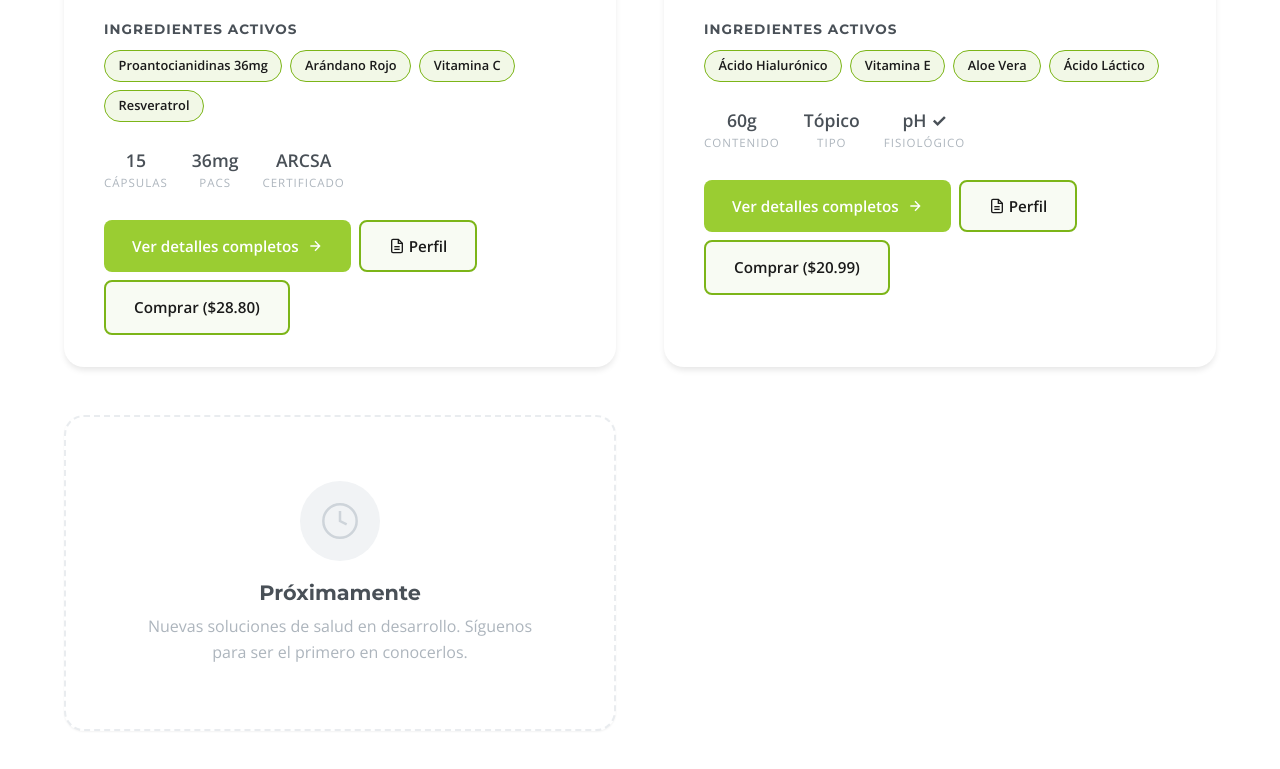
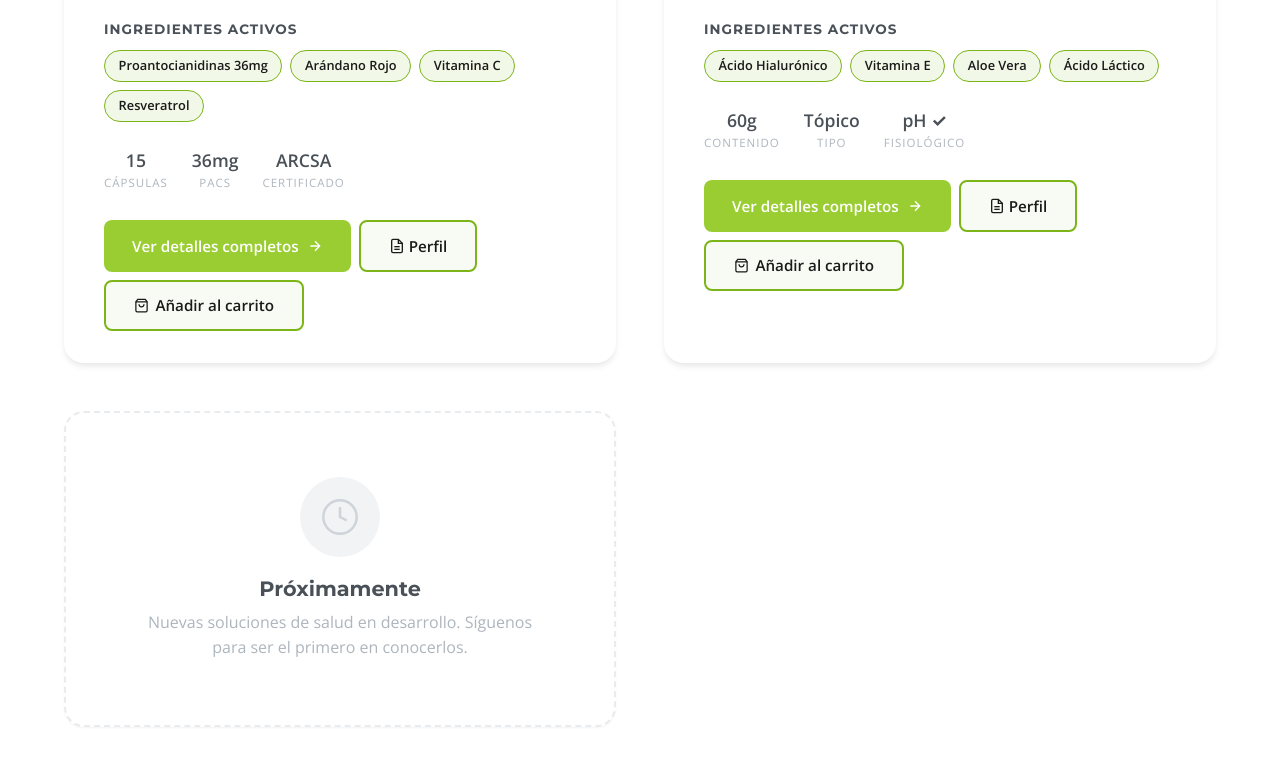
Before and after one commit to J03l-code/profarnova, a plain HTML site: page productos.html in a window 1280 px wide. Shown: the part 1179-1948 px from the top of the page. Drawn offline with nearby package versions, Linux system fonts and the light colour scheme; no server answers.

Commit message:
feat: add cart button to all page headers, fix productos.html buy buttons

```diff
--- a/productos.html
+++ b/productos.html
@@ -166,9 +166,16 @@
                     <li><a href="contacto.html" class="nav-link">Contacto</a></li>
                 </ul>
             </nav>
+            <!-- Cart button -->
+            <button onclick="openCartDrawer()" id="nav-cart-btn" aria-label="Ver carrito" style="position:relative;background:none;border:2px solid currentColor;border-radius:10px;padding:7px 14px;cursor:pointer;display:flex;align-items:center;gap:6px;font-weight:700;font-size:0.85rem;transition:all .2s;color:inherit;margin-right:8px">
+                <svg width="18" height="18" viewBox="0 0 24 24" fill="none" stroke="currentColor" stroke-width="2"><path d="M6 2L3 6v14a2 2 0 002 2h14a2 2 0 002-2V6l-3-4z"/><line x1="3" y1="6" x2="21" y2="6"/><path d="M16 10a4 4 0 01-8 0"/></svg>
+                <span>Carrito</span>
+                <span class="cart-badge" style="display:none;position:absolute;top:-8px;right:-8px;background:#ef4444;color:#fff;border-radius:50%;width:20px;height:20px;font-size:0.7rem;font-weight:800;align-items:center;justify-content:center">0</span>
+            </button>
             <button class="menu-toggle" id="menuToggle" aria-label="Abrir menú"><span></span><span></span><span></span></button>
         </div>
     </header>
+
 
     <section class="page-hero">
         <div class="container">
@@ -217,7 +224,10 @@
                                 <svg width="16" height="16" viewBox="0 0 24 24" fill="none" stroke="currentColor" stroke-width="2"><path d="M14 2H6a2 2 0 0 0-2 2v16a2 2 0 0 0 2 2h12a2 2 0 0 0 2-2V8z"/><polyline points="14 2 14 8 20 8"/><line x1="16" y1="13" x2="8" y2="13"/><line x1="16" y1="17" x2="8" y2="17"/></svg>
                                 Perfil
                             </button>
-                            <a href="https://wa.me/593987646968?text=Hola,%20me%20interesa%20comprar%20CYSPREX%20por%20$28.80" class="btn-outline-sm" target="_blank" rel="noopener">Comprar ($28.80)</a>
+                            <button onclick="addToCart('CYSPREX®', 28.80, 'assets/Cysprex final.png')" class="btn-outline-sm" style="cursor:pointer;display:inline-flex;align-items:center;gap:0.4rem">
+                                <svg width="15" height="15" viewBox="0 0 24 24" fill="none" stroke="currentColor" stroke-width="2"><path d="M6 2L3 6v14a2 2 0 002 2h14a2 2 0 002-2V6l-3-4z"/><line x1="3" y1="6" x2="21" y2="6"/><path d="M16 10a4 4 0 01-8 0"/></svg>
+                                Añadir al carrito
+                            </button>
                         </div>
                     </div>
                 </div>
@@ -257,7 +267,10 @@
                                 <svg width="16" height="16" viewBox="0 0 24 24" fill="none" stroke="currentColor" stroke-width="2"><path d="M14 2H6a2 2 0 0 0-2 2v16a2 2 0 0 0 2 2h12a2 2 0 0 0 2-2V8z"/><polyline points="14 2 14 8 20 8"/><line x1="16" y1="13" x2="8" y2="13"/><line x1="16" y1="17" x2="8" y2="17"/></svg>
                                 Perfil
                             </button>
-                            <a href="https://wa.me/593987646968?text=Hola,%20me%20interesa%20comprar%20Lubryn-E%20por%20$20.99" class="btn-outline-sm" target="_blank" rel="noopener">Comprar ($20.99)</a>
+                            <button onclick="addToCart('Lubryn-E®', 20.99, 'assets/lubrine.png')" class="btn-outline-sm" style="cursor:pointer;display:inline-flex;align-items:center;gap:0.4rem">
+                                <svg width="15" height="15" viewBox="0 0 24 24" fill="none" stroke="currentColor" stroke-width="2"><path d="M6 2L3 6v14a2 2 0 002 2h14a2 2 0 002-2V6l-3-4z"/><line x1="3" y1="6" x2="21" y2="6"/><path d="M16 10a4 4 0 01-8 0"/></svg>
+                                Añadir al carrito
+                            </button>
                         </div>
                     </div>
                 </div>
```
Also changed, not shown: index.html (+6 -0 lines).
